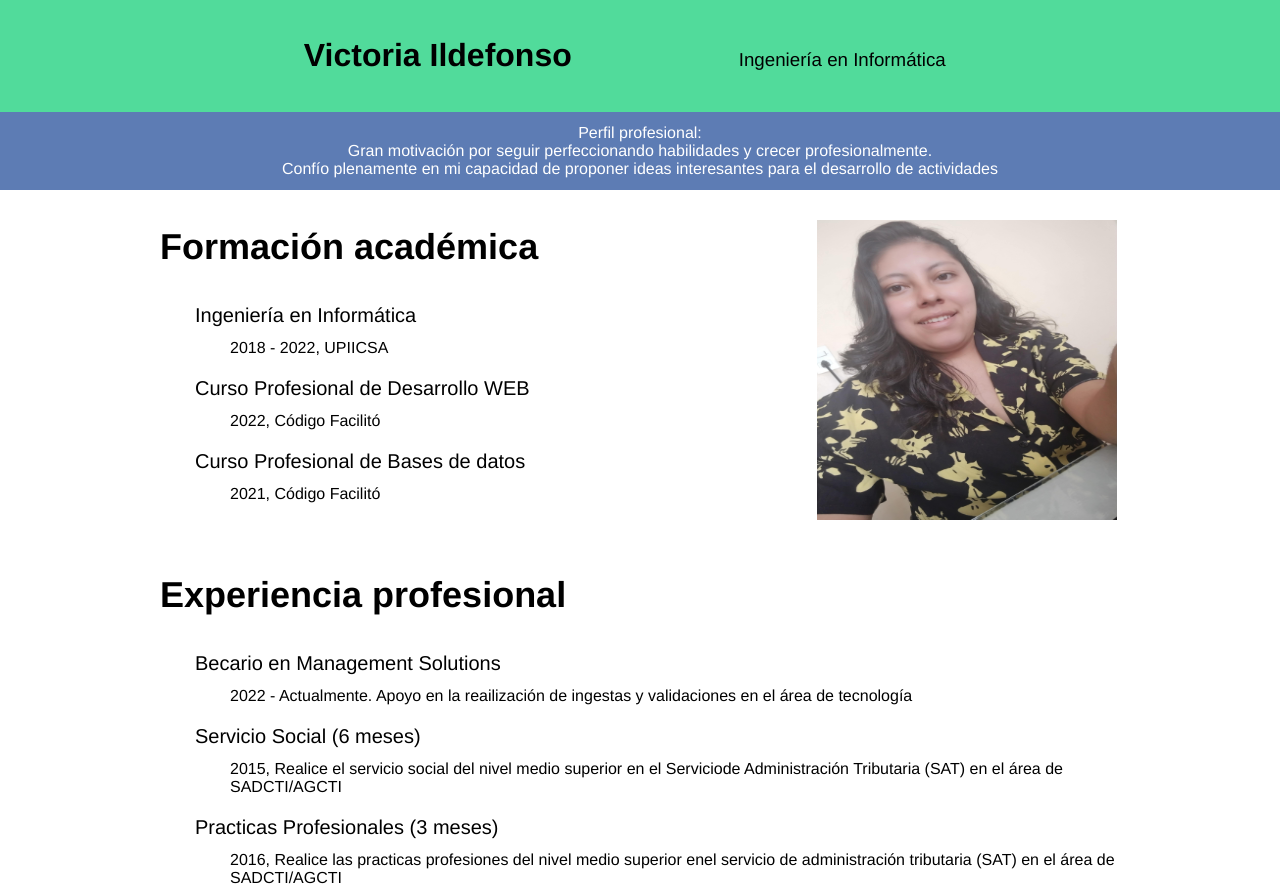
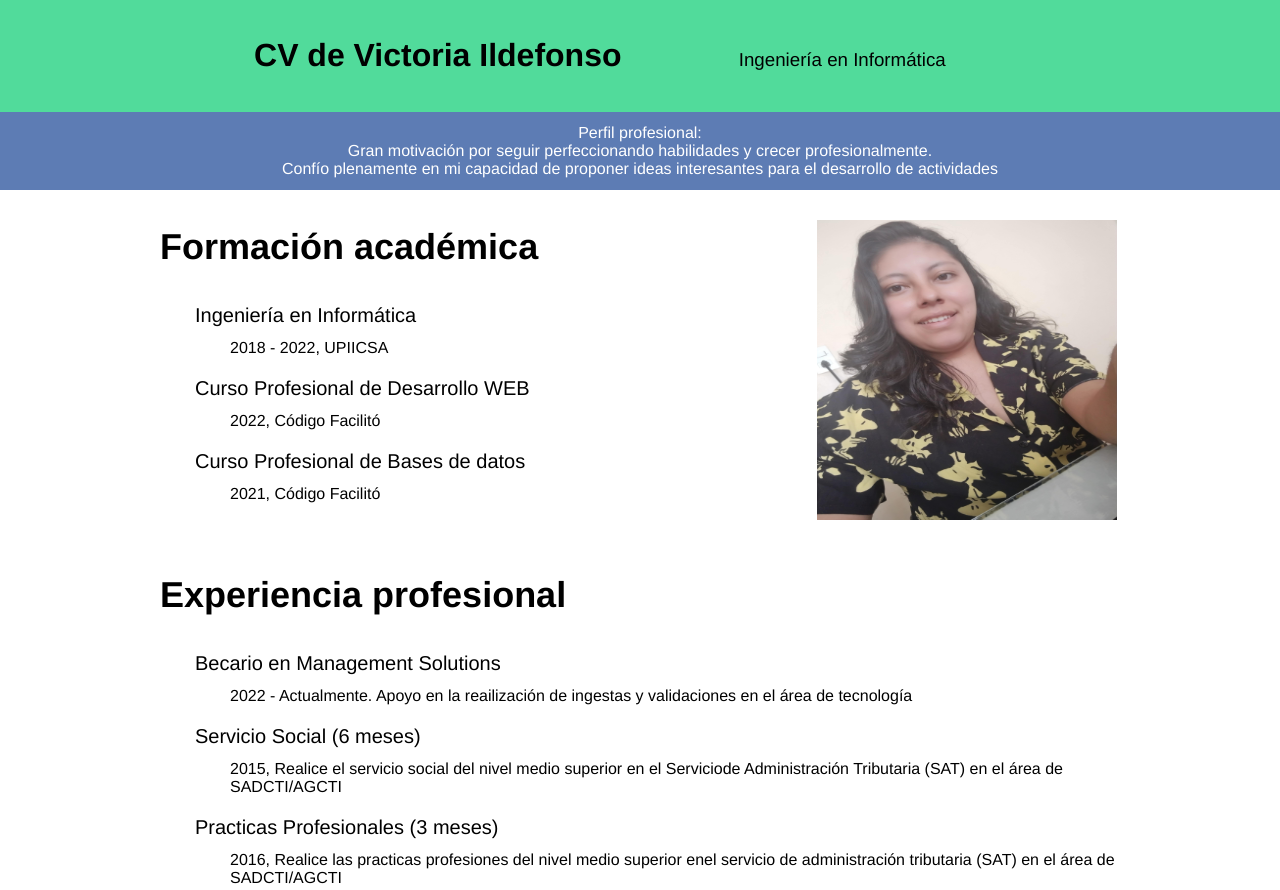
Before and after one commit to Vicoo-Urb/Curriculum_V, a plain HTML site: page cv/index.html in a window 1280 px wide. Shown: the top 890 px of the page. Drawn offline with Linux system fonts and the light colour scheme.

Commit message:
Agregar CV

```diff
--- a/cv/index.html
+++ b/cv/index.html
@@ -9,7 +9,7 @@
     </head>
     <body style="font-family: Helvetica, Arial, sans-serif;margin: 0;">
         <header style="background-color:#51db9b; text-align: center; padding:16px ;">
-            <h1 style="display:inline-block;width: 400px; font-weight: 600;">Victoria Ildefonso</h1>
+            <h1 style="display:inline-block;width: 400px; font-weight: 600;">CV de Victoria Ildefonso</h1>
             <h3 style="display:inline-block; width: 400px; font-weight: 400;">Ingeniería en Informática</h3>
         </header>
         <div style="background-color:#5d7cb4;color:white;text-align: center; padding: 12px;">
```
